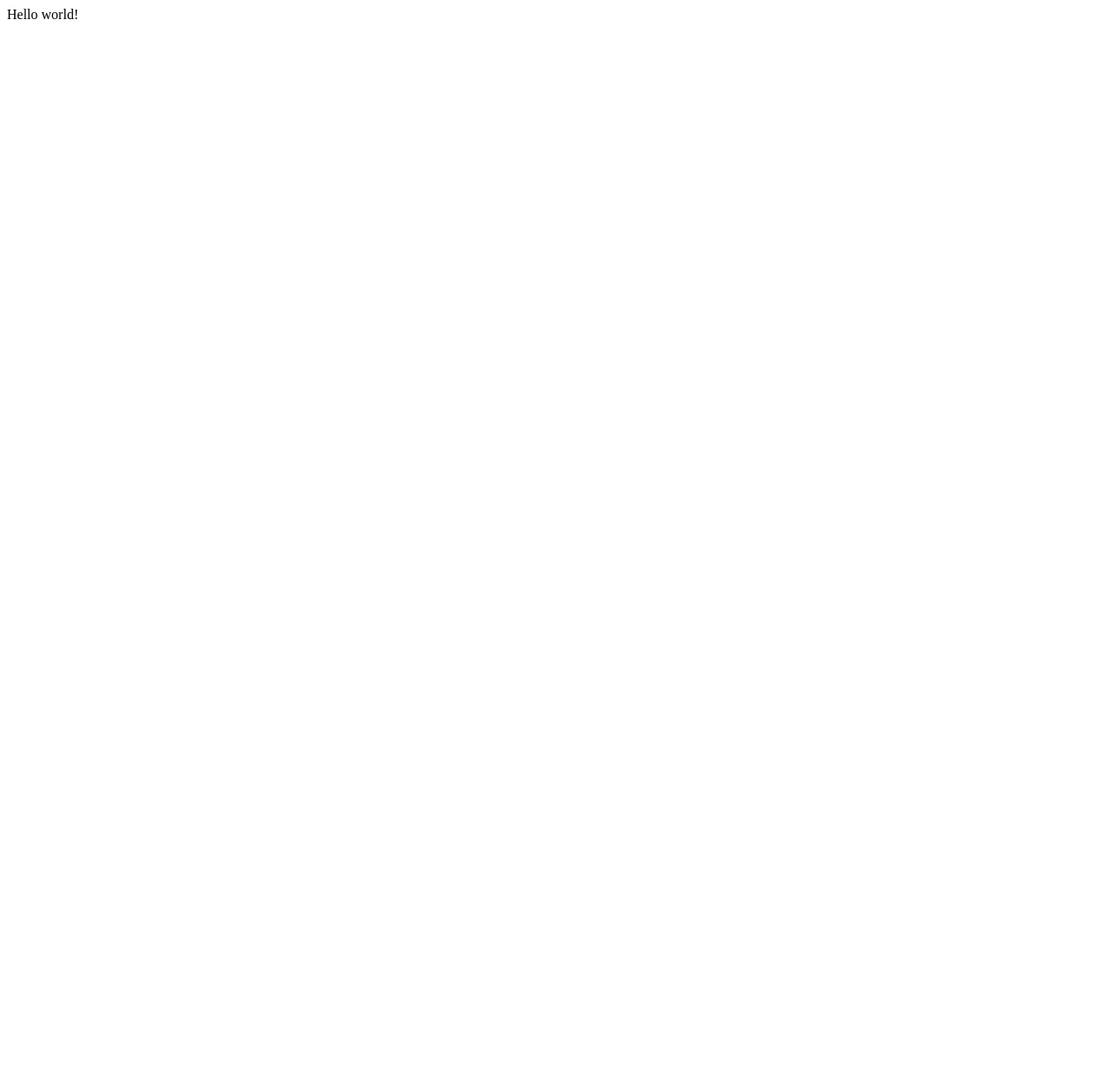
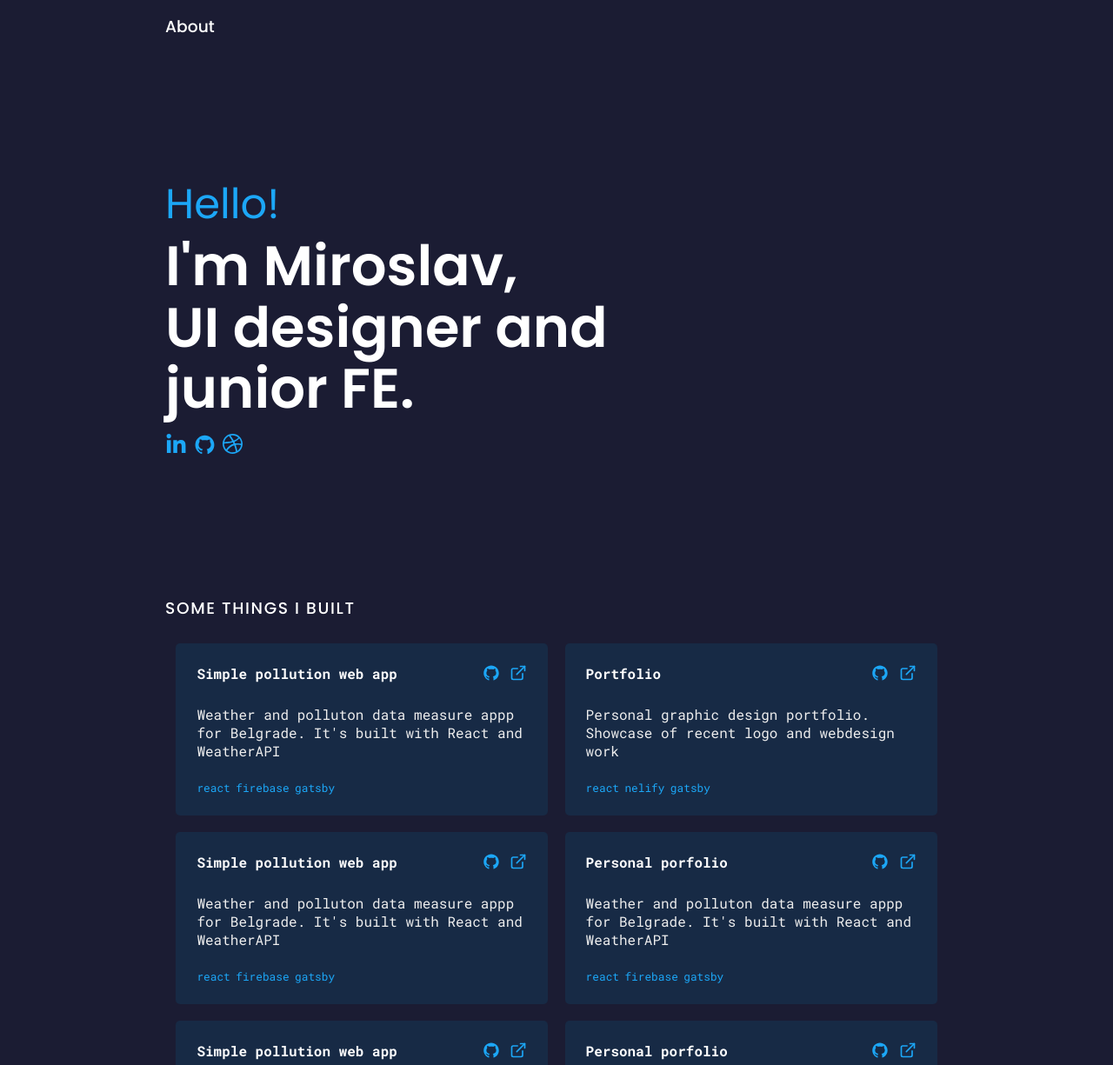
Before and after one commit to themikegit/bio, a Gatsby site: page / in a window 1280 px wide. Shown: the top 1225 px of the page at 87% size. Before the commit the page ends 800 px from the top, so only its background shows below. Built offline with nearby package versions, Linux system fonts and the light colour scheme; Gatsby itself is replaced by a stand-in of ours.

Commit message:
first push

```diff
--- a/gatsby-config.js
+++ b/gatsby-config.js
@@ -6,5 +6,20 @@
 
 module.exports = {
   /* Your site config here */
-  plugins: [],
+  plugins: [
+    {
+      resolve: `gatsby-plugin-styled-components`,
+      options: {},
+    },
+    {
+      resolve: `gatsby-plugin-google-fonts`,
+      options: {
+        fonts: [
+          `poppins\:300,400,500,600,700,800`,
+          `roboto mono\:300,400,500,600,700,800`,
+        ],
+        display: "swap",
+      },
+    },
+  ],
 }
--- /dev/null
+++ b/src/comp/card.js
@@ -0,0 +1,88 @@
+import React from "react"
+import styled from "styled-components"
+import { AiFillGithub } from "react-icons/ai"
+import { FiExternalLink } from "react-icons/fi"
+
+export default function Card({ name, description, tags }) {
+  return (
+    <CardBody>
+      <Title>
+        <h4> {name} </h4>
+        <ul>
+          <li>
+            <Icon>
+              <AiFillGithub size={20} />
+            </Icon>
+          </li>
+          <li>
+            <Icon>
+              <FiExternalLink size={20} />
+            </Icon>
+          </li>
+        </ul>
+      </Title>
+      <Body>
+        <p>{description}</p>
+      </Body>
+      <Tags>
+        <ul>
+          {" "}
+          {tags.map(i => (
+            <li> {i} </li>
+          ))}{" "}
+        </ul>
+      </Tags>
+    </CardBody>
+  )
+}
+
+const CardBody = styled.div`
+  display: flex;
+  flex-direction: column;
+  justify-content: space-between;
+  height: 150px;
+  max-width: 380px;
+  background-color: #172a45;
+  color: #172a45;
+  padding: 1.5rem;
+  margin: 0.6rem;
+  font-family: "Roboto Mono";
+  border-radius: 5px;
+`
+
+const Title = styled.div`
+  display: flex;
+  justify-content: space-between;
+  color: #fff;
+  ul {
+    display: flex;
+    list-style: none;
+    li {
+      margin-left: 0.7rem;
+    }
+  }
+`
+
+const Body = styled.div`
+  color: #eee;
+`
+
+const Icon = styled.div`
+  color: #1ca7f7;
+  cursor: pointer;
+  &:hover {
+    color: #ea4c88;
+  }
+`
+
+const Tags = styled.div`
+  color: #1ca7f7;
+  ul {
+    display: flex;
+    list-style: none;
+    li {
+      padding-right: 0.4rem;
+      font-size: 0.8rem;
+    }
+  }
+`
--- /dev/null
+++ b/src/comp/cardsGrid.js
@@ -0,0 +1,83 @@
+import React from "react"
+import styled from "styled-components"
+import Card from "./card"
+
+const PROJECTS = [
+  {
+    name: "Simple pollution web app",
+    description:
+      "Weather and polluton data measure appp for Belgrade. It's built with React and WeatherAPI",
+    linkGH: "#",
+    linkEXT: "#",
+    tags: ["react", "firebase", "gatsby"],
+  },
+  {
+    name: "Portfolio",
+    description:
+      "Personal graphic design portfolio. Showcase of recent logo and webdesign work",
+    linkGH: "#",
+    linkEXT: "#",
+    tags: ["react", "nelify", "gatsby"],
+  },
+  {
+    name: "Simple pollution web app",
+    description:
+      "Weather and polluton data measure appp for Belgrade. It's built with React and WeatherAPI",
+    linkGH: "#",
+    linkEXT: "#",
+    tags: ["react", "firebase", "gatsby"],
+  },
+  {
+    name: "Personal porfolio",
+    description:
+      "Weather and polluton data measure appp for Belgrade. It's built with React and WeatherAPI",
+    linkGH: "#",
+    linkEXT: "#",
+    tags: ["react", "firebase", "gatsby"],
+  },
+  {
+    name: "Simple pollution web app",
+    description:
+      "Weather and polluton data measure appp for Belgrade. It's built with React and WeatherAPI",
+    linkGH: "#",
+    linkEXT: "#",
+    tags: ["react", "firebase", "gatsby"],
+  },
+  {
+    name: "Personal porfolio",
+    description:
+      "Weather and polluton data measure appp for Belgrade. It's built with React and WeatherAPI",
+    linkGH: "#",
+    linkEXT: "#",
+    tags: ["react", "firebase", "gatsby"],
+  },
+]
+
+export default function CardsGrid() {
+  return (
+    <Wrap>
+      <h3>SOME THINGS I BUILT</h3>
+      <Grid>
+        {PROJECTS.map(i => (
+          <Card name={i.name} description={i.description} tags={i.tags} />
+        ))}
+      </Grid>
+    </Wrap>
+  )
+}
+
+const Wrap = styled.div`
+  h3 {
+    font-family: "Poppins";
+    font-weight: 700;
+    letter-spacing: 0.1rem;
+    color: #1ca7f7;
+  }
+`
+
+const Grid = styled.div`
+  margin-top: 1rem;
+  display: flex;
+  flex-wrap: wrap;
+  justify-content: center;
+`
--- /dev/null
+++ b/src/comp/hero.js
@@ -0,0 +1,82 @@
+import React from "react"
+import styled from "styled-components"
+import { useSpring, animated } from "react-spring"
+import { AiFillGithub } from "react-icons/ai"
+import { ImDribbble } from "react-icons/im"
+import { FaLinkedinIn } from "react-icons/fa"
+
+export default function Hero() {
+  const effect = useSpring({
+    transform: "translate(0px, 0px)",
+    from: { transform: "translate(0px, 50px)" },
+    config: { duration: 350 },
+  })
+  return (
+    <Slide style={effect}>
+      <div>
+        <span> Hello! </span>
+        <h1>
+          {" "}
+          I'm Miroslav, <br /> UI designer and <br /> junior FE.{" "}
+        </h1>
+        <Social>
+          <ul>
+            <li>
+              <Icon>
+                <FaLinkedinIn size={25} />
+              </Icon>
+            </li>
+            <li>
+              <Icon>
+                <AiFillGithub size={25} />
+              </Icon>{" "}
+            </li>
+            <li>
+              <Icon>
+                <ImDribbble size={23} />
+              </Icon>{" "}
+            </li>
+          </ul>
+        </Social>
+      </div>
+    </Slide>
+  )
+}
+
+const Slide = styled(animated.div)`
+  display: flex;
+  align-items: center;
+  font-family: "Poppins";
+  color: white;
+  height: 80vh;
+  h1 {
+    font-weight: 600;
+    line-height: 1.1;
+    font-size: 4em;
+  }
+  span {
+    color: #1ca7f7;
+    font-size: 3rem;
+  }
+`
+const Social = styled.div`
+  margin-top: 1rem;
+  ul {
+    display: flex;
+    list-style: none;
+    li {
+      padding-right: 0.5rem;
+      img {
+        width: 1.3rem;
+      }
+    }
+  }
+`
+
+const Icon = styled.div`
+  color: #1ca7f7;
+  cursor: pointer;
+  &:hover {
+    color: #ea4c88;
+  }
+`
--- /dev/null
+++ b/src/layout/Layout.js
@@ -0,0 +1,27 @@
+import React, { Children } from "react"
+import styled from "styled-components"
+import { useSpring, animated } from "react-spring"
+export default function Layout({ children }) {
+  const effect = useSpring({
+    opacity: 1,
+    from: { opacity: 0 },
+    config: { duration: 1050 },
+  })
+  return (
+    <Wrap style={effect}>
+      {" "}
+      <h3>About</h3> {children}
+    </Wrap>
+  )
+}
+
+const Wrap = styled(animated.div)`
+  max-width: 900px;
+  margin: 0 auto;
+  padding: 1rem;
+  h3 {
+    font-family: "Poppins";
+    font-weight: 500;
+    color: white;
+  }
+`
--- a/src/pages/index.js
+++ b/src/pages/index.js
@@ -1,5 +1,14 @@
 import React from "react"
+import CardsGrid from "../comp/cardsGrid"
+import Hero from "../comp/hero"
+import Layout from "../layout/Layout"
+import "../style/style.css"
 
 export default function Home() {
-  return <div>Hello world!</div>
+  return (
+    <Layout>
+      <Hero />
+      <CardsGrid />
+    </Layout>
+  )
 }
--- /dev/null
+++ b/src/style/style.css
@@ -0,0 +1,78 @@
+html,
+body,
+div,
+span,
+object,
+iframe,
+h1,
+h2,
+h3,
+h4,
+h5,
+h6,
+p,
+blockquote,
+pre,
+abbr,
+address,
+cite,
+code,
+del,
+dfn,
+em,
+img,
+ins,
+kbd,
+q,
+samp,
+small,
+strong,
+sub,
+sup,
+var,
+b,
+i,
+dl,
+dt,
+dd,
+ol,
+ul,
+li,
+fieldset,
+form,
+label,
+legend,
+table,
+caption,
+tbody,
+tfoot,
+thead,
+tr,
+th,
+td,
+article,
+aside,
+canvas,
+details,
+figcaption,
+figure,
+footer,
+header,
+hgroup,
+menu,
+nav,
+section,
+summary,
+time,
+mark,
+audio,
+video {
+  margin: 0;
+  padding: 0;
+  border: 0;
+  outline: 0;
+}
+
+body {
+  background-color: #1b1c33;
+}
```
Also changed, not shown: package.json (+9 -3 lines), src/pages/about.js (added, +9 -0 lines), static/drb.svg (added), static/ext.svg (added), static/gh.svg (added), static/gth.svg (added), static/lnk.svg (added), 1 other file.
